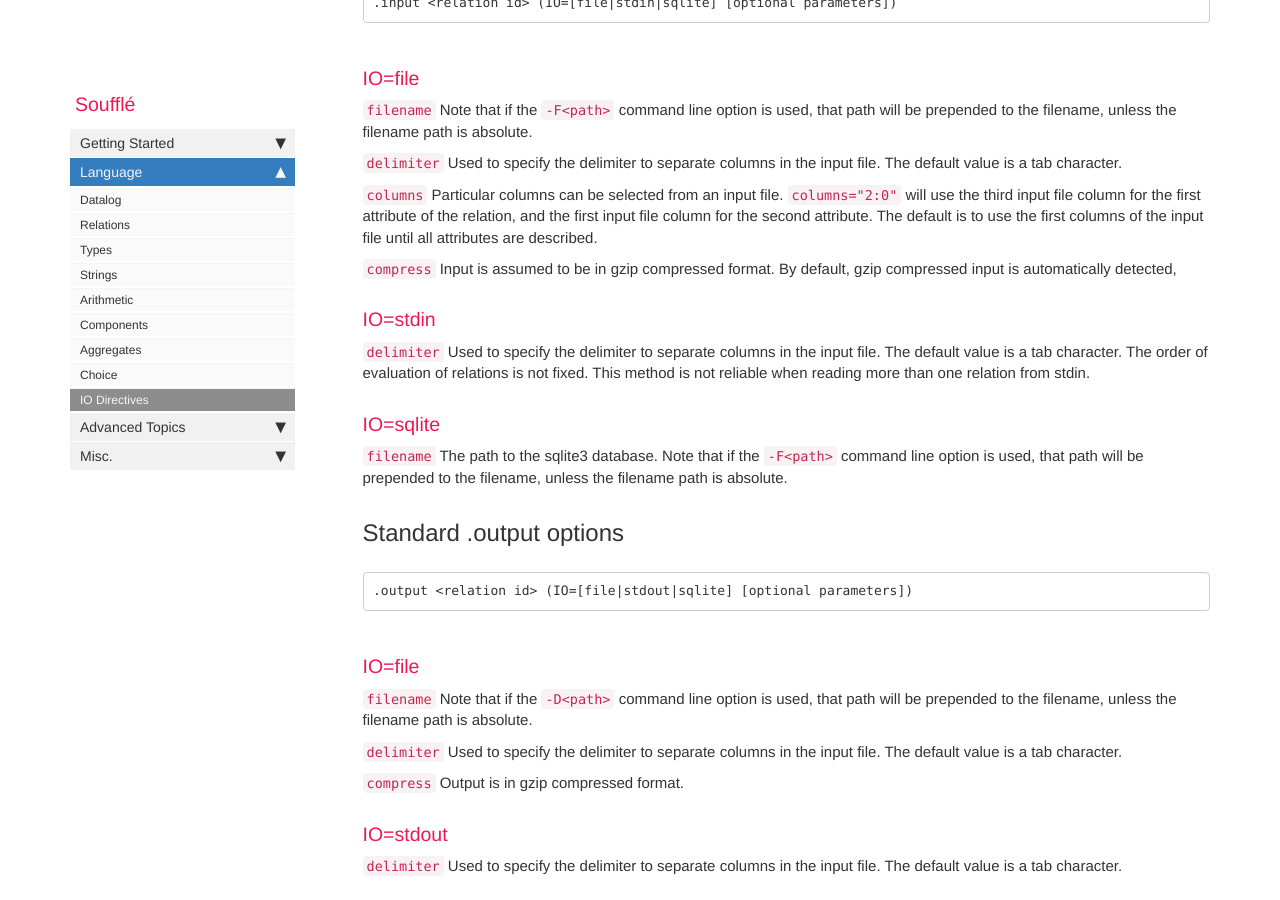
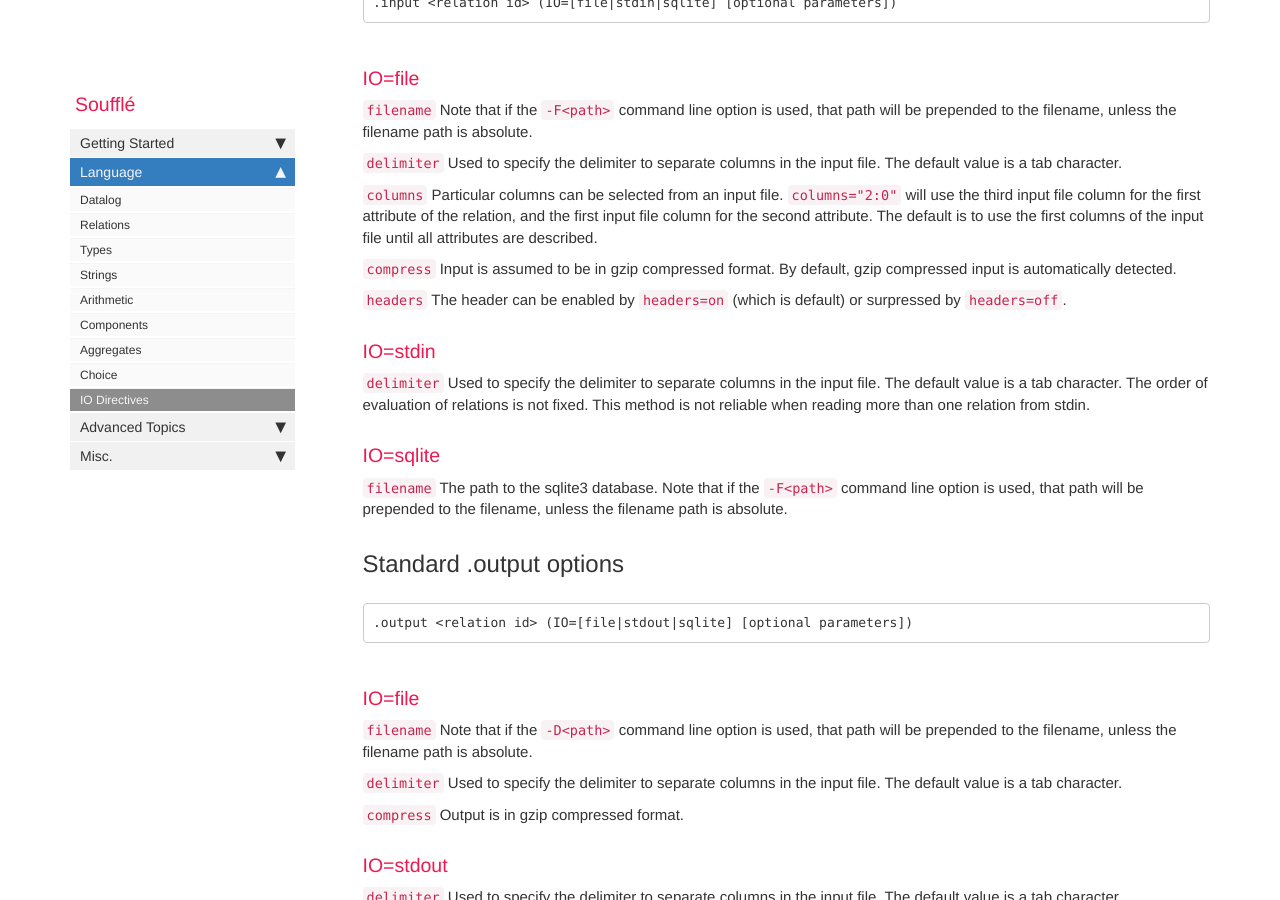
Before and after one commit to souffle-lang/souffle-lang.github.io, a Jekyll site: the page built from pages/docs/io.md, in a window 1280 px wide and 900 px high, scrolled down 2349 px. Built offline with Jekyll 4.4.1, drawn with Linux system fonts in a browser that asks for light colours; comment, search, counter and statistics services are not loaded.

Commit message:
Update io.md

```diff
--- a/pages/docs/io.md
+++ b/pages/docs/io.md
@@ -89,14 +89,17 @@ This is backed by a database table to store the symbol table and a table to stor
 `filename`
 Note that if the `-F<path>` command line option is used, that path will be prepended to the filename, unless the filename path is absolute.
 
- `delimiter`
+`delimiter`
 Used to specify the delimiter to separate columns in the input file. The default value is a tab character.
 
 `columns`
 Particular columns can be selected from an input file. `columns="2:0"` will use the third input file column for the first attribute of the relation, and the first input file column for the second attribute. The default is to use the first columns of the input file until all attributes are described.
 
 `compress`
-Input is assumed to be in gzip compressed format. By default, gzip compressed input is automatically detected,
+Input is assumed to be in gzip compressed format. By default, gzip compressed input is automatically detected.
+
+`headers`
+The header can be enabled by `headers=on` (which is default) or surpressed by `headers=off`.
 
 ### IO=stdin
 `delimiter`
```
